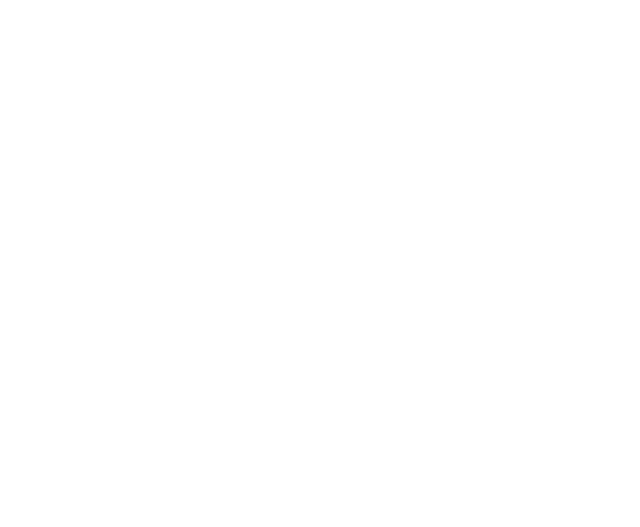
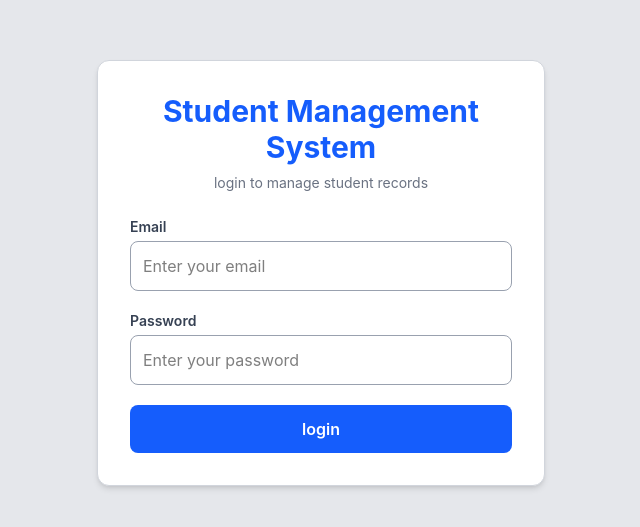
Before and after one commit to priyamathi2006/Student-management-system, a React (Vite) app in the folder client/: page /login in a window 1280 px wide. Shown: the part 127-654 px from the top of the page, without its empty margins (319-959 px from the left). Built offline with nearby package versions, Linux system fonts and the light colour scheme.

Commit message:
fix vercel build

```diff
--- a/client/src/App.jsx
+++ b/client/src/App.jsx
@@ -1,7 +1,7 @@
 import React from 'react';
 import { Navigate, Route, Routes } from 'react-router-dom';
 
-import login from './pages/login.jsx';
+import Login from './pages/login.jsx';
 import Layout from './Components/Layout.jsx';
 
 import Studentlist from './pages/Studentlist.jsx';
@@ -14,31 +14,29 @@
   return (
     <Routes>
 
-      {/* login Route */}
-      <Route path="/login" element={<login />} />
+      {/* Login Route */}
+      <Route path="/login" element={<Login />} />
 
       {/* Main Layout */}
       <Route path="/" element={<Layout />}>
 
-        {/* Redirect / to /students */}
+        {/* Default Route */}
         <Route index element={<Navigate to="/login" replace />} />
 
         {/* Student Routes */}
-        <Route path="student" element={<Studentlist />} />
         <Route path="students" element={<Studentlist />} />
         <Route path="students/add" element={<Studentform />} />
         <Route path="students/edit/:id" element={<Studentform />} />
 
         {/* Subject Routes */}
-        <Route path="subject" element={<Subjectlist />} />
         <Route path="subjects" element={<Subjectlist />} />
         <Route path="subjects/add" element={<Subjectform />} />
         <Route path="subjects/edit/:id" element={<Subjectform />} />
 
       </Route>
 
-      {/* If route not found, redirect to / */}
-      <Route path="*" element={<Navigate to="/" replace />} />
+      {/* Invalid Route */}
+      <Route path="*" element={<Navigate to="/login" replace />} />
 
     </Routes>
   );
```
